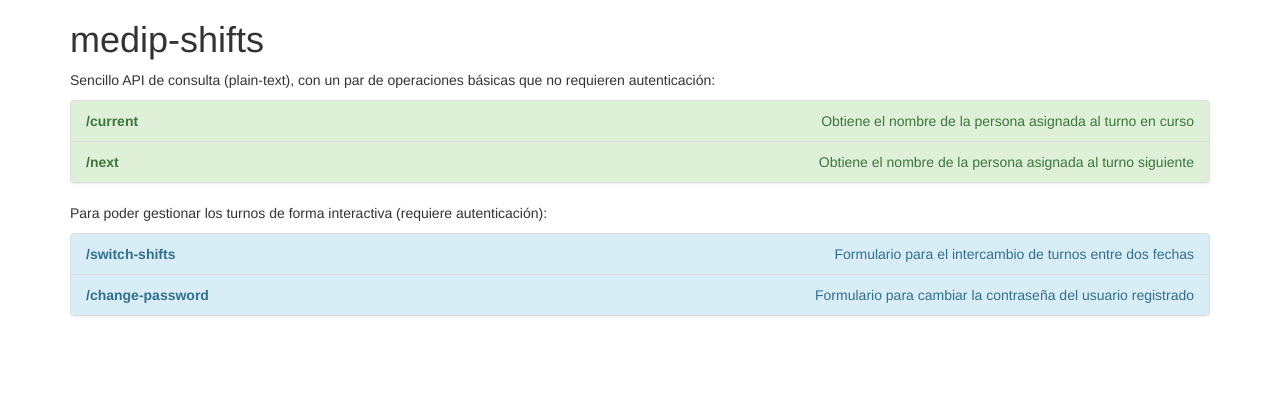
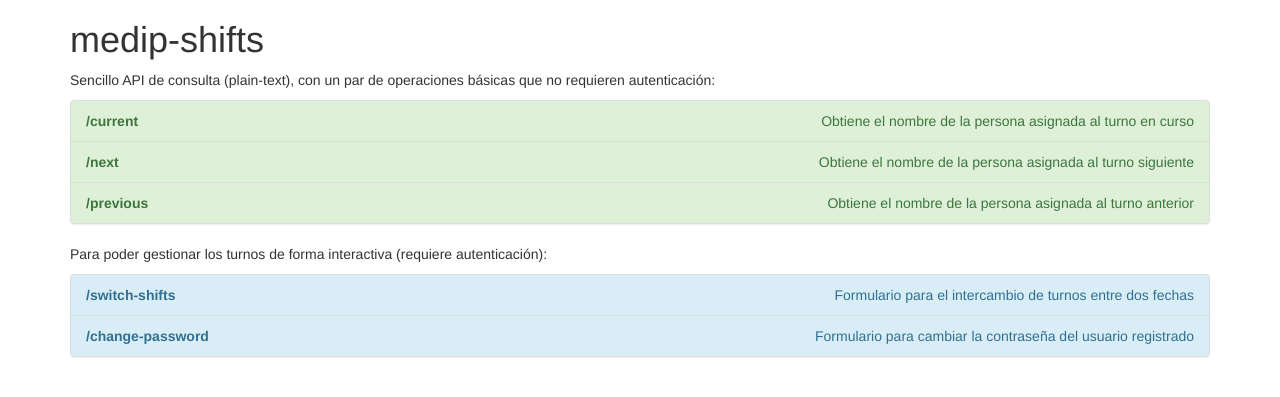
Before and after one commit to mtribaldos/django-shift, a Django app: page / in a window 1280 px wide. Shown: the top 397 px of the page. Run offline with Django 3.2, Linux system fonts and the light colour scheme; some libraries are stand-ins or nearby versions.

Commit message:
Implemented the 'previous' shift asignment access point

```diff
--- a/shifts/templates/landing_page.html
+++ b/shifts/templates/landing_page.html
@@ -10,6 +10,7 @@
 <div class="list-group">
   <a href="/current" class="list-group-item list-group-item-action list-group-item-success"><div class="pull-left"><b>/current</b></div><div class="pull-right">Obtiene el nombre de la persona asignada al turno en curso</div><div class="clearfix"></div></a>
   <a href="/next" class="list-group-item list-group-item-action list-group-item-success"><div class="pull-left"><b>/next</b></div><div class="pull-right">Obtiene el nombre de la persona asignada al turno siguiente</div><div class="clearfix"></div></a>
+  <a href="/previous" class="list-group-item list-group-item-action list-group-item-success"><div class="pull-left"><b>/previous</b></div><div class="pull-right">Obtiene el nombre de la persona asignada al turno anterior</div><div class="clearfix"></div></a>
 </div>
 <p>Para poder gestionar los turnos de forma interactiva (requiere autenticación):</p>
 <div class="list-group">
--- a/shifts/urls.py
+++ b/shifts/urls.py
@@ -10,6 +10,7 @@ urlpatterns = [
     url(r'^current/', views.onduty_current_week, name="current_week"),
     url(r'^today/', RedirectView.as_view(url='/current')),
     url(r'^next/', views.onduty_next_week, name="next_week"),
+    url(r'^previous/', views.onduty_previous_week, name="previous_week"),
     url(r'^login/$', login, name="login"),
     url(r'^logout/$', logout, name="logout"),
     url(r'^change-password', views.change_password, name="change_password"),
--- a/shifts/views.py
+++ b/shifts/views.py
@@ -19,6 +19,11 @@ def onduty_current_week(request):
 
 def onduty_next_week(request):
     week = current_year_week() + 1
+    return HttpResponse(Shifts.objects.onduty_person_name(week))
+
+
+def onduty_previous_week(request):
+    week = current_year_week() - 1
     return HttpResponse(Shifts.objects.onduty_person_name(week))
 
 
```
